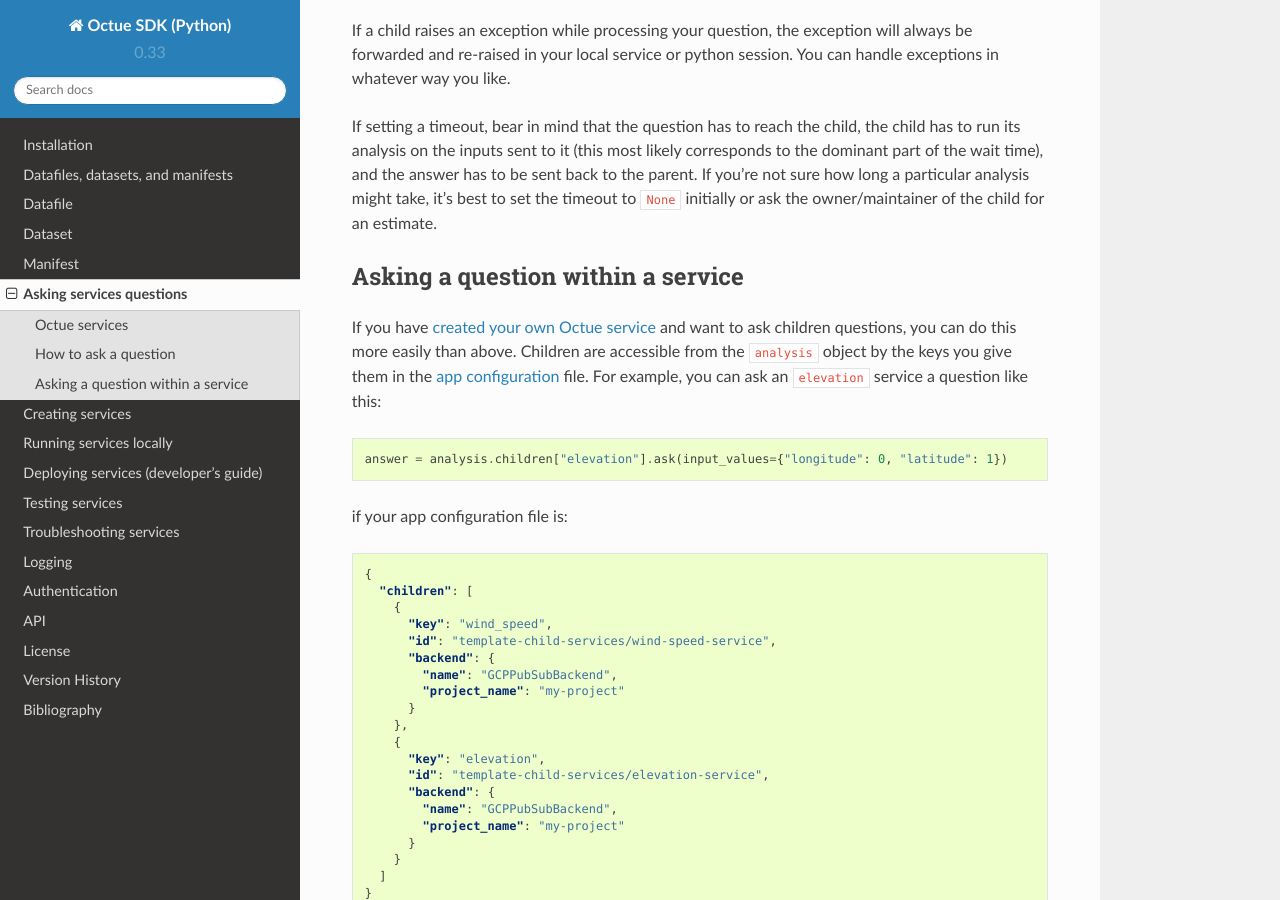
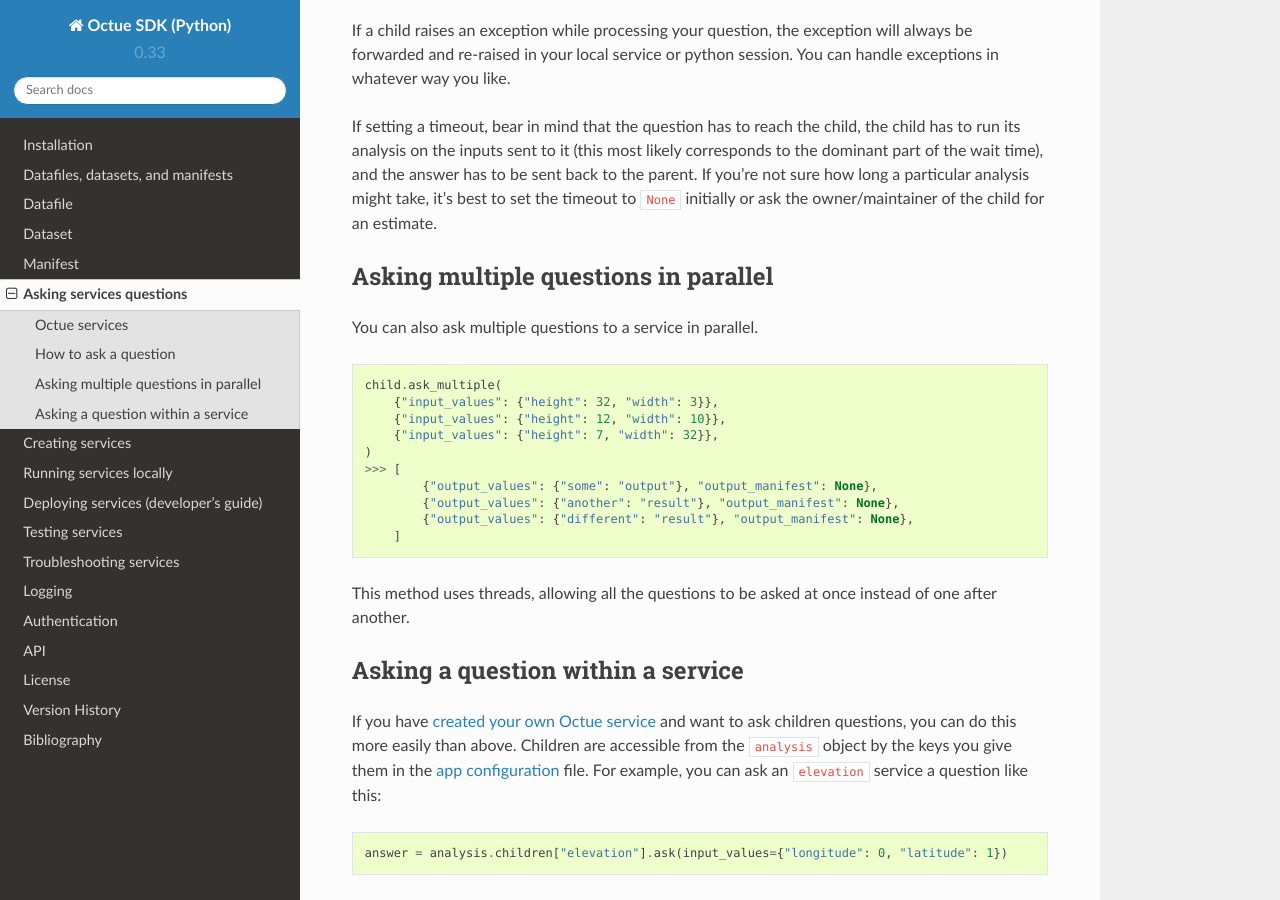
Before and after one commit to octue/octue-sdk-python, a Sphinx documentation site: the page built from docs/source/asking_questions.rst, in a window 1280 px wide and 900 px high, scrolled down 1570 px. Built offline with Sphinx 7.4.7 and the Read the Docs theme 2.0.0, drawn with Linux system fonts in a browser that asks for light colours.

Commit message:
DOC: Document parallelised question asking
skipci

```diff
--- a/docs/source/asking_questions.rst
+++ b/docs/source/asking_questions.rst
@@ -77,6 +77,26 @@
 ``None`` initially or ask the owner/maintainer of the child for an estimate.
 
 
+Asking multiple questions in parallel
+-------------------------------------
+You can also ask multiple questions to a service in parallel.
+
+.. code-block:: python
+
+    child.ask_multiple(
+        {"input_values": {"height": 32, "width": 3}},
+        {"input_values": {"height": 12, "width": 10}},
+        {"input_values": {"height": 7, "width": 32}},
+    )
+    >>> [
+            {"output_values": {"some": "output"}, "output_manifest": None},
+            {"output_values": {"another": "result"}, "output_manifest": None},
+            {"output_values": {"different": "result"}, "output_manifest": None},
+        ]
+
+This method uses threads, allowing all the questions to be asked at once instead of one after another.
+
+
 Asking a question within a service
 ----------------------------------
 If you have :doc:`created your own Octue service <creating_services>` and want to ask children questions, you can do
```
